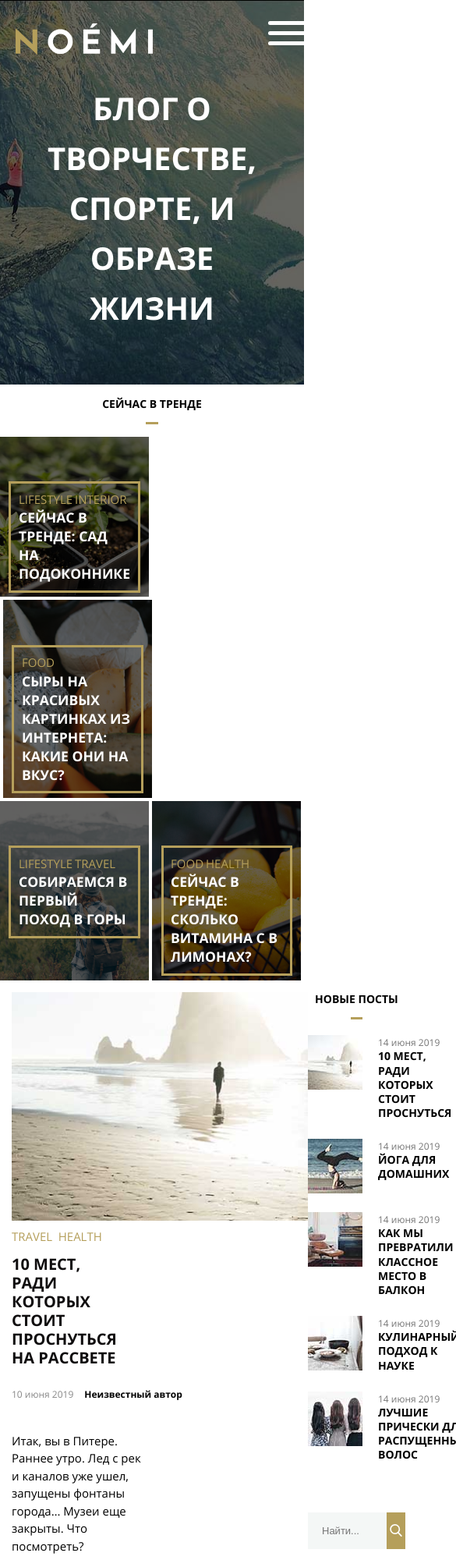
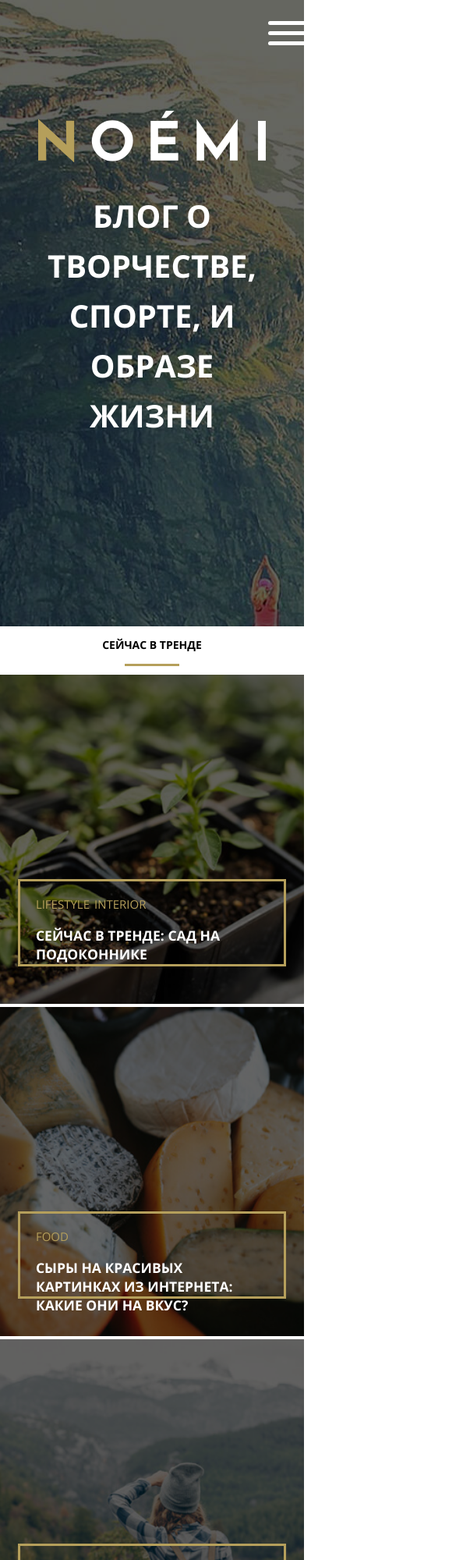
Before and after one commit to MarkDolgin/mq-diplom, a plain HTML site: page mq.diplom.html in a window 390 px wide. Shown: the top 2000 px of the page at 78% size, 585 px wide, since content can reach past the window. Drawn offline with Linux system fonts and the light colour scheme; files whose address does not match are found by name.

Commit message:
Add files via upload

```diff
--- a/mq.diplom.css
+++ b/mq.diplom.css
@@ -326,7 +326,7 @@ article.“news” {
 }
 .search-button {
   border: none;
-  width: 47px;
+  min-width: 47px;
   background-image: url(./svg/search.svg);
   background-repeat: no-repeat;
   background-size: 16px;
@@ -598,7 +598,7 @@ h2.top.product_imgbox {
 }
 
 /*Для планшета*/
-@media (min-width: 640px;), (max-width: 1200px) {
+@media (min-width: 641px;), (max-width: 1200px) {
   .header {
     background-image: url("./img/banner-bg-tablet.jpg");
     background-repeat: no-repeat;
@@ -776,3 +776,99 @@ h2.top.product_imgbox {
     margin-right: 7%;
   }
 }
+
+/* Style for mobile versions*/
+@media screen and (max-width: 640px) {
+  .header {
+    background-image: url("./img/banner-mobile.jpg");
+    position: relative;
+    z-index: 0;
+    margin-bottom: 0;
+    padding: 30px 0;
+    min-width: 100vw;
+    min-height: 88vh;
+  }
+  .header::after {
+    content: "";
+    position: absolute;
+    top: 0;
+    right: 0;
+    bottom: 0;
+    left: 0;
+    background-color: #000;
+    opacity: 0.6;
+    z-index: -1;
+  }
+  .menu,
+  .logo-link {
+    justify-content: center;
+    margin-top: 16%;
+  }
+  .header-logo {
+    width: 75vw;
+  }
+  .trend {
+    width: 100%;
+    height: 50vh;
+    margin: 0 0 4px 0;
+  }
+  .trend:nth-child(n + 2) {
+    margin: 0 0 4px 0;
+  }
+  .trend_name {
+    margin: 6% 0;
+  }
+  .news-container {
+    margin: 31vh 6% 0% 6%;
+    height: 8vh;
+  }
+  .page-wrapper {
+    display: flex;
+    flex-wrap: wrap;
+  }
+  .news-img {
+    width: 89vw;
+  }
+  .news-name {
+    max-width: 78vw;
+  }
+  .page-wrapper {
+    width: 100vw;
+  }
+  .about > p {
+    width: 59.5vw;
+  }
+  .aside {
+    max-width: 90vw;
+  }
+  .aside-items,
+  .new-posts {
+    width: 90vw;
+  }
+  .new-text {
+    width: 90vw;
+  }
+  .new {
+    width: 74.2vw;
+  }
+  .search-field {
+    width: 77vw;
+  }
+  .mailing-form {
+    width: 87vw;
+  }
+  .top::after {
+    width: 18vw;
+  }
+  .product {
+    width: 95%;
+  }
+  .product_img {
+    width: 81vw;
+  }
+  .product_body {
+    margin-top: -20%;
+    min-height: 15.5vh;
+    padding: 18% 0% 4% 6%;
+  }
+}
```
